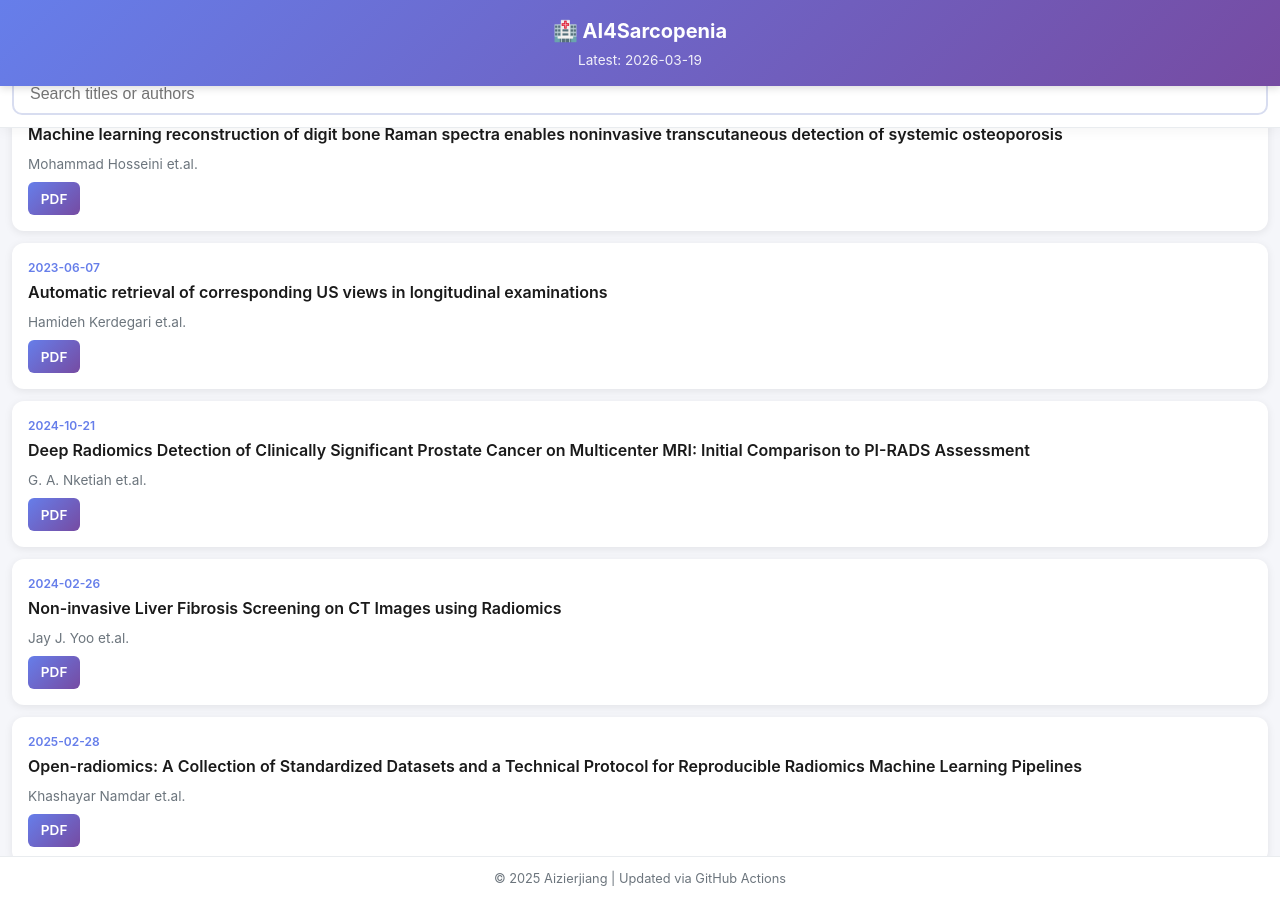
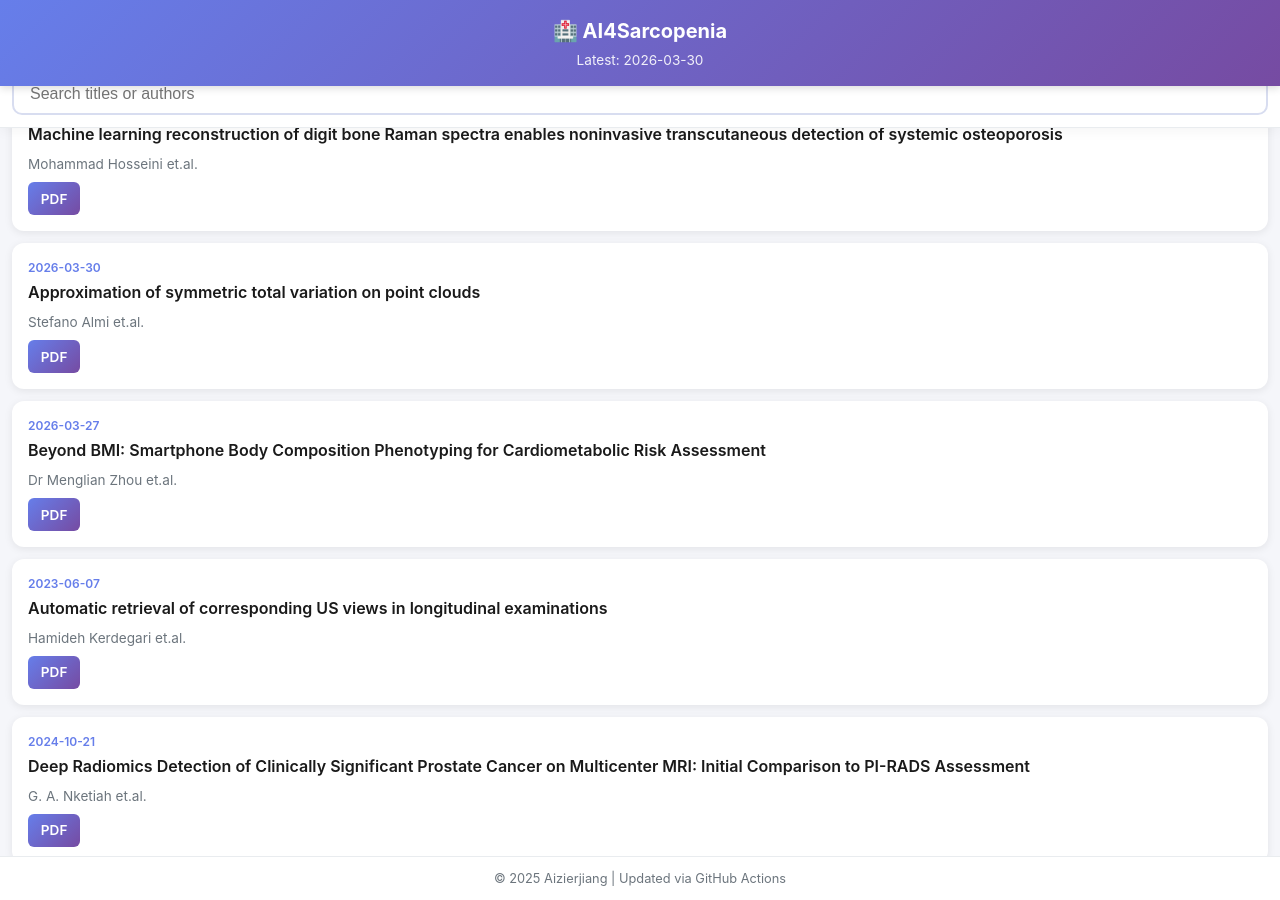
Before and after one commit to Aizierjiang/AI4SarcopeniaLiteratureDaily, a Jekyll site: the page docs/mobile.html, which Jekyll copies as it is, in a window 1280 px wide and 900 px high, scrolled down 5985 px. Built offline with Jekyll 4.4.1, drawn with Linux system fonts in a browser that asks for light colours; some of the changed text lies outside the part shown.

Commit message:
Auto Update: AI4Sarcopenia Literature Daily Papers

```diff
--- a/docs/sarcopenia-arxiv-daily-web.json
+++ b/docs/sarcopenia-arxiv-daily-web.json
@@ -43,7 +43,9 @@
     "2601.12981": "|**2026-01-19**|**Early Prediction of Type 2 Diabetes Using Multimodal data and Tabular Transformers**|Sulaiman Khan et.al.|[2601.12981](http://arxiv.org/abs/2601.12981)||\n",
     "2602.17374": "|**2026-02-19**|**Asymptotic analysis for heterogeneous elastic energies with material voids**|Stefano Almi et.al.|[2602.17374](http://arxiv.org/abs/2602.17374)||\n",
     "2603.09137": "|**2026-03-11**|**Transformer-Based Multi-Region Segmentation and Radiomic Analysis of HR-pQCT Imaging for Osteoporosis Classification**|Mohseu Rashid Subah et.al.|[2603.09137](http://arxiv.org/abs/2603.09137)||\n",
-    "2603.18983": "|**2026-03-19**|**Machine learning reconstruction of digit bone Raman spectra enables noninvasive transcutaneous detection of systemic osteoporosis**|Mohammad Hosseini et.al.|[2603.18983](http://arxiv.org/abs/2603.18983)||\n"
+    "2603.18983": "|**2026-03-19**|**Machine learning reconstruction of digit bone Raman spectra enables noninvasive transcutaneous detection of systemic osteoporosis**|Mohammad Hosseini et.al.|[2603.18983](http://arxiv.org/abs/2603.18983)||\n",
+    "2603.28172": "|**2026-03-30**|**Approximation of symmetric total variation on point clouds**|Stefano Almi et.al.|[2603.28172](http://arxiv.org/abs/2603.28172)||\n",
+    "2603.27017": "|**2026-03-27**|**Beyond BMI: Smartphone Body Composition Phenotyping for Cardiometabolic Risk Assessment**|Dr Menglian Zhou et.al.|[2603.27017](http://arxiv.org/abs/2603.27017)||\n"
   },
   "Ultrasound Muscle Assessment": {
     "2306.04739": "|**2023-06-07**|**Automatic retrieval of corresponding US views in longitudinal examinations**|Hamideh Kerdegari et.al.|[2306.04739](http://arxiv.org/abs/2306.04739)||\n"
```
Also changed, not shown: docs/index.md (+4 -2 lines).
